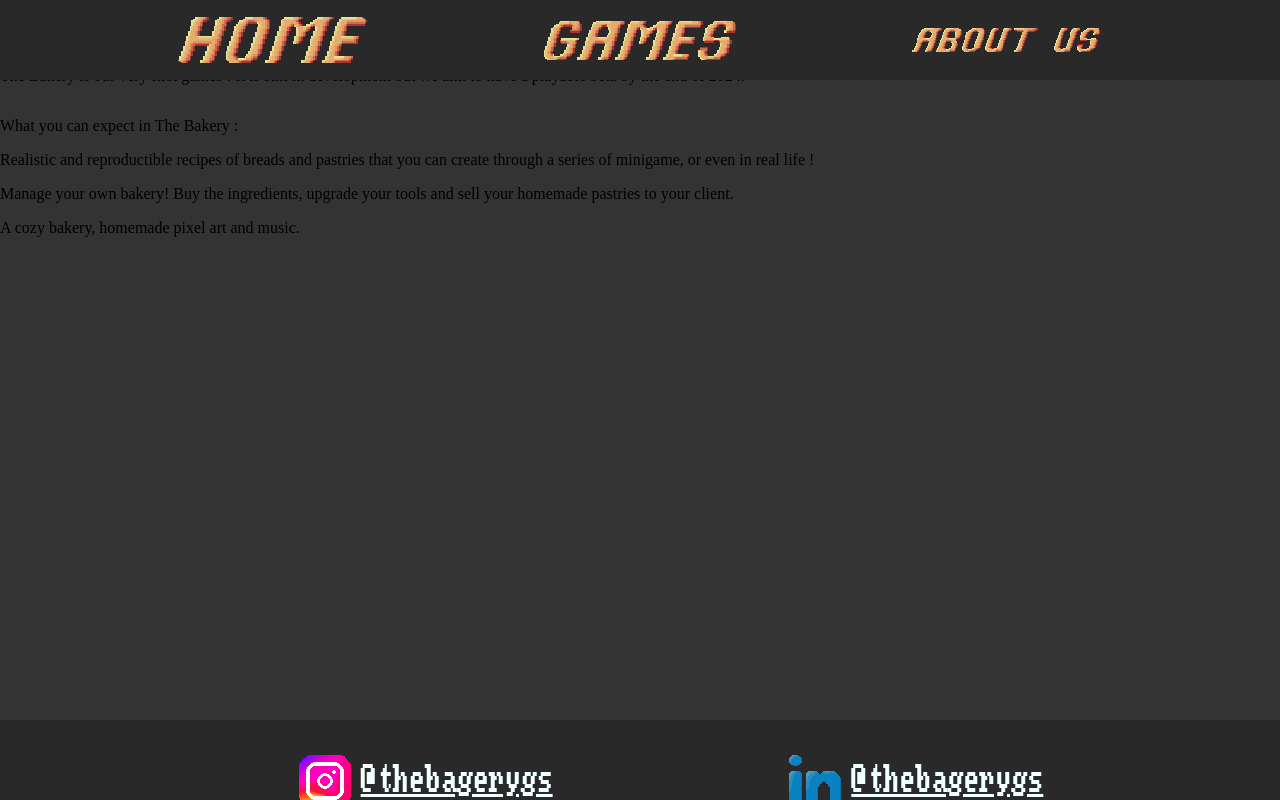
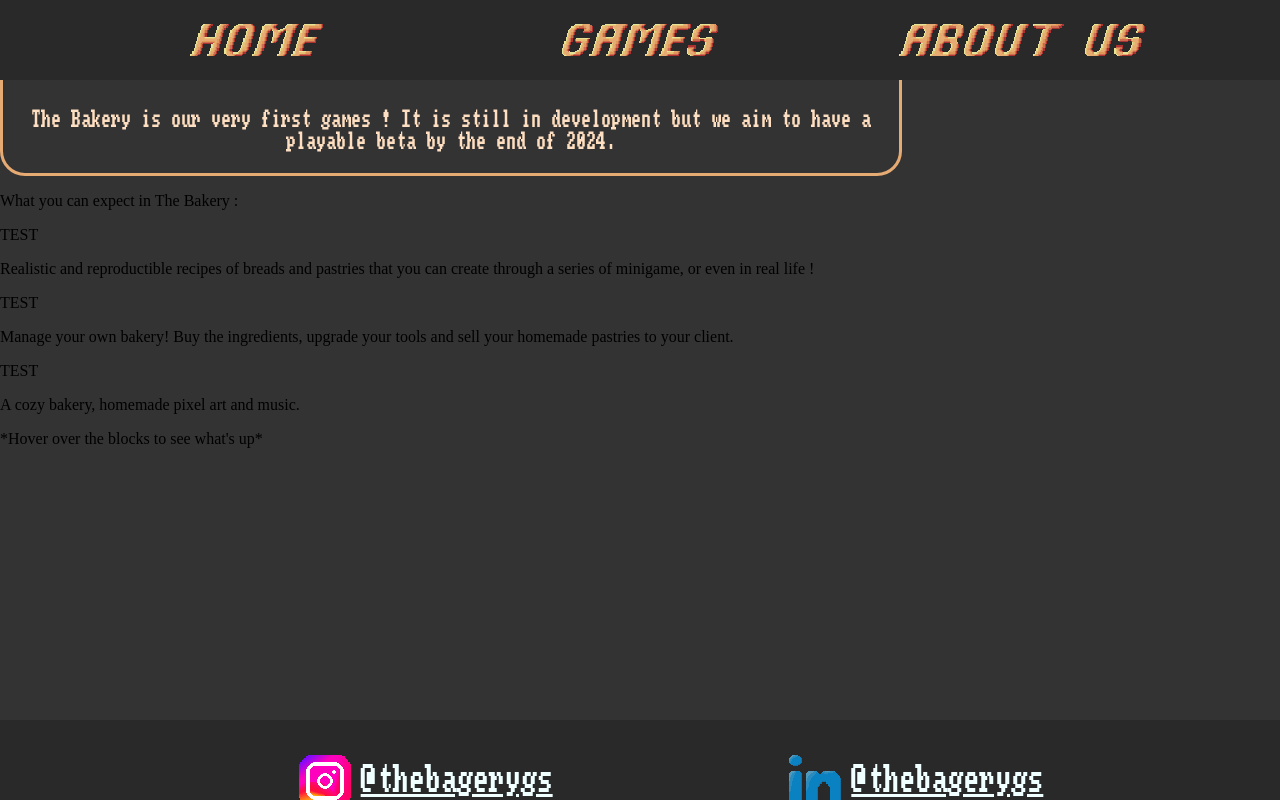
Before and after one commit to CatelC/bakery-website, a Next.js app: page /games/thebakery in a window 1280 px wide. Built offline with nearby package versions, Linux system fonts and the light colour scheme.

Commit message:
Started Fixing GameIdea component on game page

```diff
--- a/src/app/games/games.css
+++ b/src/app/games/games.css
@@ -25,3 +25,21 @@
 .game > * {
   padding-top: 5%;
 }
+
+.subtext {
+  padding-top : 1%;
+  padding-bottom: 10%;
+  color:rgb(230, 170, 115);
+}
+
+.title {
+  font-size: 200%;
+  font-family: pixelFont;
+  color:rgb(230, 170, 115);
+}
+.gameIdeaSheet {
+  width: 80%;
+  display : flex;
+  flex-direction: row;
+  justify-content: space-between;
+}
--- a/src/app/games/thebakery/page.tsx
+++ b/src/app/games/thebakery/page.tsx
@@ -6,18 +6,14 @@ export default function thebakery() {
         <main className="game">
 
             <div className="description">
-                <a
-                    className="group border px-5 py-4 transition-colors"
-                    target="_blank"
-                    rel="noopener noreferrer"
-                >
+                <div>
                     <h2>
                         THE BAKERY
                     </h2>
                     <p>
                         The Bakery is our very first games ! It is still in development but we aim to have a playable beta by the end of 2024.
                     </p>
-                </a>
+                </div>
             </div>
             <p className="title">
                 What you can expect in The Bakery :
@@ -35,6 +31,9 @@ export default function thebakery() {
                 backgroundImagePath={defaultBackground.src}
                 />
             </div>
+            <p className="subtext">
+                *Hover over the blocks to see what's up*
+            </p>
         </main>
     );
 }
--- a/src/app/globals.css
+++ b/src/app/globals.css
@@ -69,7 +69,6 @@ body {
   display: flex;
   color: rgb(255, 223, 193);
   font-size: 4vh;
-  word-break:break-all;
 }
 .description > div > p {
   display: flex;
@@ -123,59 +122,5 @@ body {
   image-rendering: -moz-crisp-edges;
   image-rendering: crisp-edges;
 }
-.title {
-  font-size: 200%;
-  font-family: pixelFont;
-  color:rgb(230, 170, 115);
-}
-.gameIdeaSheet {
-  width: 80%;
-  display : flex;
-  flex-direction: row;
-  justify-content: space-between;
-}
-.gameIdea {
-  width: 20%;
-  height: 100%;
-  display: grid;
-  position: relative;
-  transition: color 1s, border-color 1s;
-}
-.gameIdea::before {
-  background-image: var(--bg-image-game-idea);
-  border-radius: 25px;
-  content: '';
-  position: absolute;
-  inset: 0;
-}
-.gameIdeaDefault::before{
-  background-size: contain;
-}
 
-.gameDiv{
-  isolation:isolate;
-  display: flex;
-  height: 100%;
-  width: 100%;
-  border-width: 3px;
-  border-radius: 25px;
-  border-color: rgba(0, 0, 0, 0);
-  color:rgb(0, 0, 0,0);
-  background-color: rgba(90, 18, 18, 0);
-  text-align: center;
-  font-family: pixelFont;
-  text-wrap: balance;
-  place-items: center;
-  transition: backdrop-filter 1s, color 1s, border-color 1s;
-}
-
-.gameDiv:hover{
-  border-color: rgba(230, 171, 115, 0.808);
-  color:rgb(255, 223, 193);
-  backdrop-filter: blur(5px);
-  backdrop-filter: brightness(0.5);
-}
-.gameIdea > p {
-  isolation: isolate;
-}
 */
--- a/src/components/games/GameIdea.tsx
+++ b/src/components/games/GameIdea.tsx
@@ -17,6 +17,7 @@ const GameIdea: FC<GameIdeaProps> = ({ text, backgroundImagePath }) => {
     return (
         <div className={`gameIdea ${backgroundImagePath != undefined ? "gameIdeaDefault" : ""}`}
             style={{ "--bg-image-game-idea": `url(${backgroundImagePath != undefined ? backgroundImagePath : defaultBackground.src})` }}>
+            <p>TEST</p>
             <div className="gameDiv">
                 <p>{text}</p>
             </div>
--- a/src/components/games/Games.component.css
+++ b/src/components/games/Games.component.css
@@ -13,3 +13,55 @@
   background-repeat: no-repeat;
   image-rendering: pixelated;
 }
+
+.gameIdea {
+  width: 20%;
+  height: 100%;
+  display: grid;
+  position: relative;
+  transition: color 1s, border-color 1s;
+}
+.gameIdea::before {
+  background-image: var(--bg-image-game-idea);
+  border-radius: 25px;
+  content: '';
+  position: absolute;
+  inset: 0;
+}
+.gameIdeaDefault::before{
+  background-size: contain;
+}
+
+.gameDiv{
+  position: absolute;
+  display: flex;
+  height: 100%;
+  width: 100%;
+  border-width: 3px;
+  border-radius: 25px;
+  border-color: rgba(0, 0, 0, 0);
+  color:rgb(0, 0, 0,0);
+  background-color: rgba(90, 18, 18, 0);
+  text-align: center;
+  font-family: pixelFont;
+  text-wrap: balance;
+  place-items: center;
+  transition: backdrop-filter 1s, color 1s, border-color 1s;
+}
+
+.gameIdea > p {
+  color: rgba(0, 0, 0, 0);
+  font-size: 4vh;
+  text-align: center;
+}
+
+
+.gameDiv:hover{
+  border-color: rgba(230, 171, 115, 0.808);
+  color:rgb(255, 223, 193);
+  backdrop-filter: blur(5px);
+  backdrop-filter: brightness(0.5);
+}
+.gameIdea > p {
+  isolation: isolate;
+}
--- a/src/components/header/Header.css
+++ b/src/components/header/Header.css
@@ -14,11 +14,8 @@
 }
 
 .navBarButton {
-  width: 15%;
-  min-width: 10%;
-  height: 70%;
-  min-height: 60%;
-  border-radius:20%;
+    height: 40%;
+    width: 20%;
 }
 .navigation > a:hover {
   filter: drop-shadow(2px 2px 1px rgba(255, 223, 193, 0.5))
```
